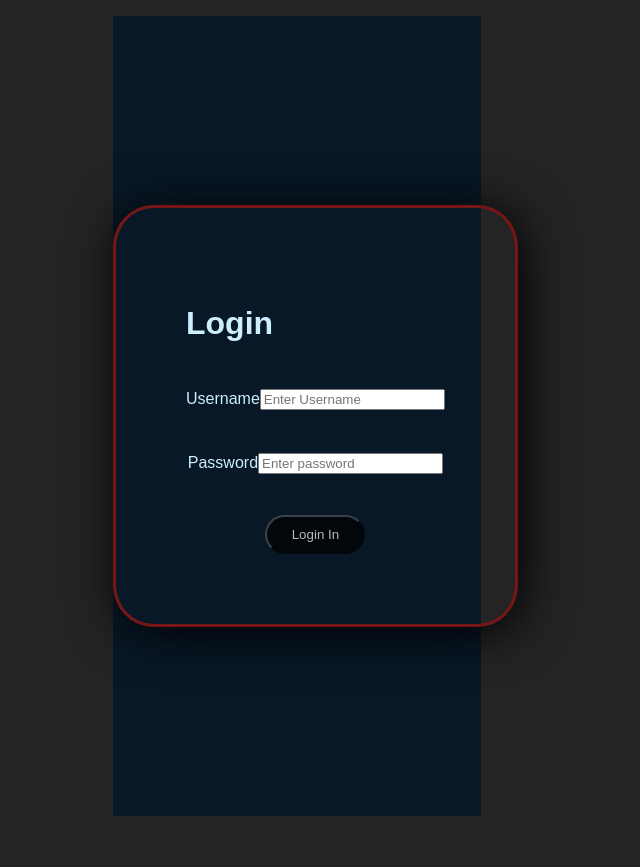
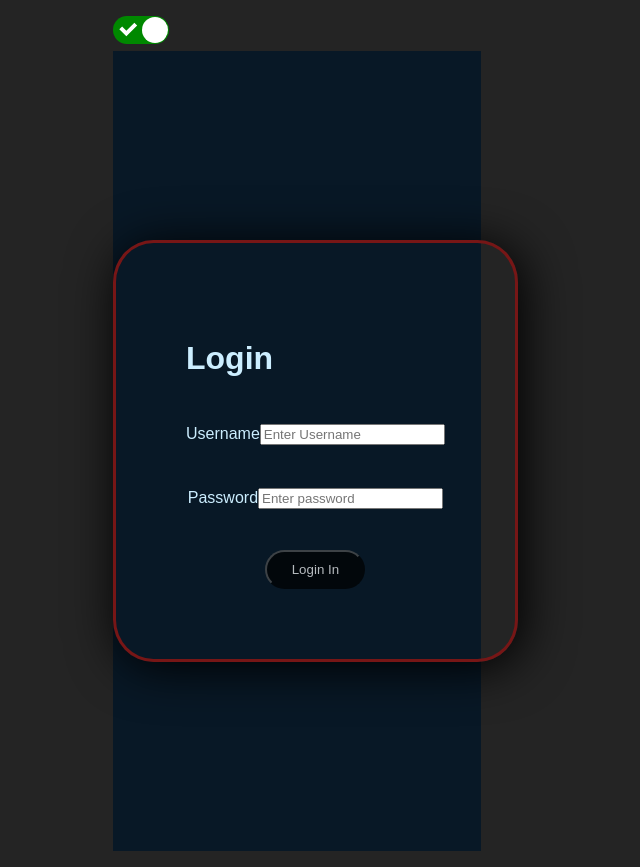
Before and after one commit to Marcio-py/React-Todo, a React (Vite) app in the folder Mod4/: page / in a window 1280 px wide. Shown: the whole page, without its empty margins (343-983 px from the left). Before the commit the page ends 832 px from the top, so only its background shows below. Built offline with nearby package versions, Linux system fonts and the light colour scheme.

Commit message:
add functionall toggle button

```diff
--- a/Mod4/src/App.jsx
+++ b/Mod4/src/App.jsx
@@ -3,6 +3,7 @@ import Login from "./Components/Login";
 import MainWindow from "./Components/MainWindow";
 import "./styles.css";
 import Navbar from "./Components/Navbar";
+import ReactSwitch from "react-switch";
 
 export const ThemeContext = React.createContext(null);
 
@@ -25,7 +26,10 @@ function App() {
           <MainWindow theme={theme} />
         </>
       ) : (
-        <Login openMain={openMain} theme={theme} />
+        <>
+          <ReactSwitch onChange={toggleTheme} checked={theme === "dark"} />
+          <Login openMain={openMain} theme={theme} />
+        </>
       )}
     </ThemeContext.Provider>
   );
--- a/Mod4/src/Components/Login.jsx
+++ b/Mod4/src/Components/Login.jsx
@@ -7,6 +7,7 @@ export default function Login({ openMain, theme }) {
         <div className="box">
           <form className="inputContainer">
             <h1>Login</h1>
+
             <div className="usernameContainer">
               <label htmlFor="username">Username</label>
               <input
--- a/Mod4/src/styles.css
+++ b/Mod4/src/styles.css
@@ -1,8 +1,3 @@
-html {
-  margin: 0;
-  padding: 0;
-}
-
 * {
     font-family: Arial, Helvetica, sans-serif;
     box-sizing: border-box;
@@ -17,6 +12,7 @@ html {
   }
 
   #light {
+    color: black;
     background-color: aliceblue;
   }
 
```
Also changed, not shown: 1 other file (tests, documents, lock files or other folders).
